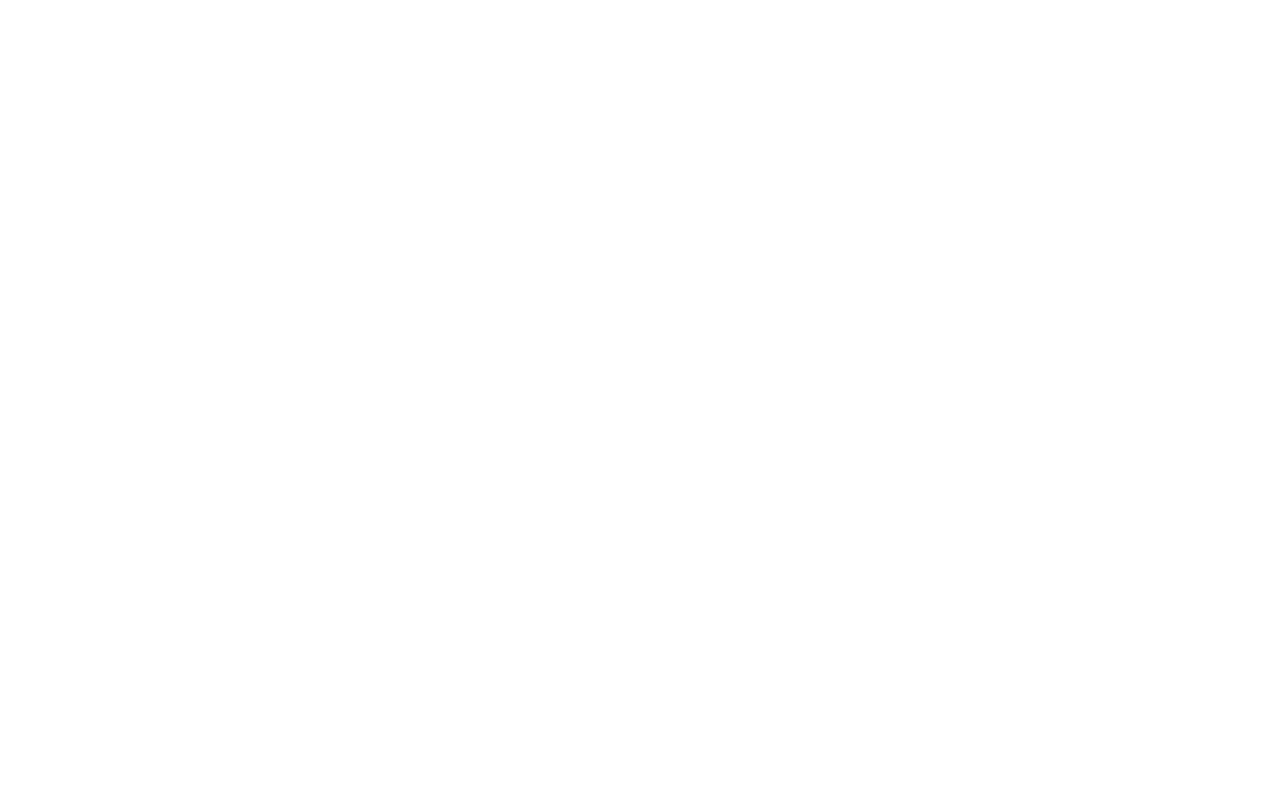
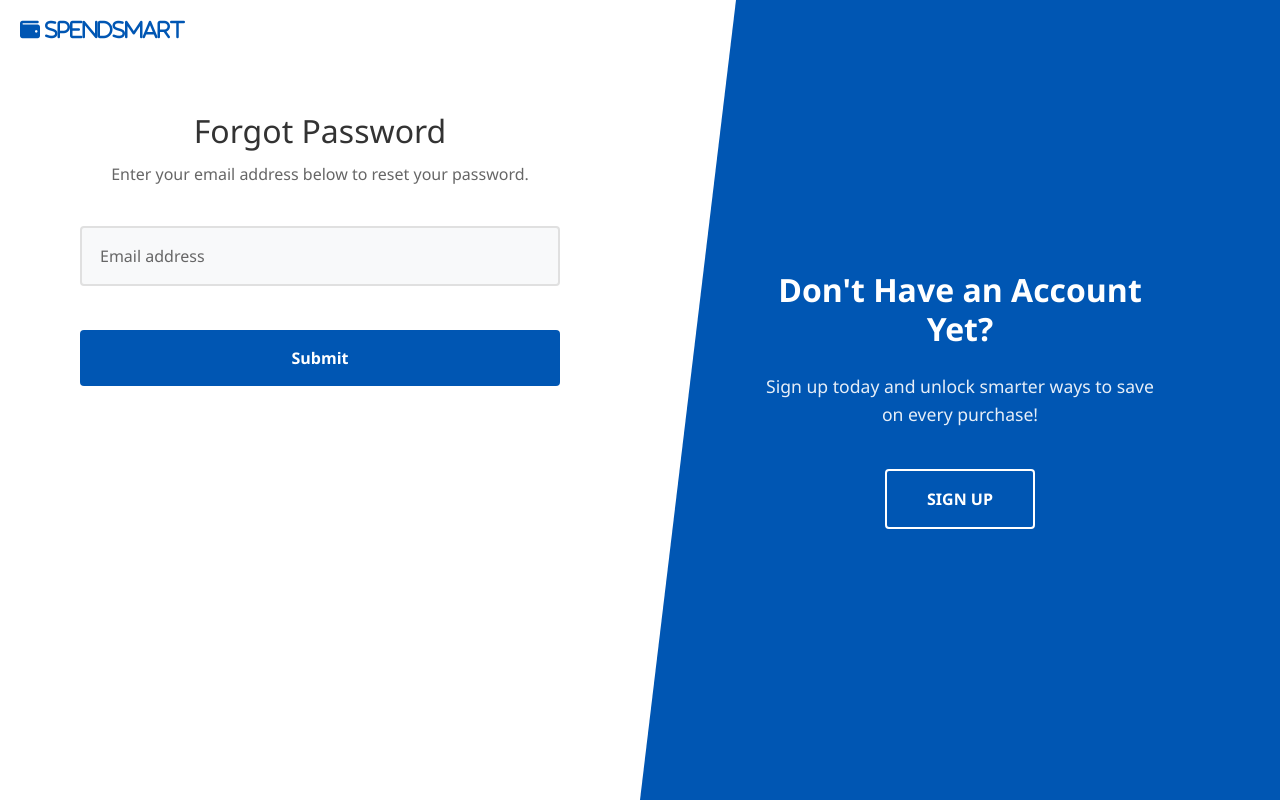
Before and after one commit to suhaib-mousa/SpendSmart.github.io, a React (Vite) app: page /forgot-password in a window 1280 px wide. Before the commit this address had no page. Built offline with nearby package versions, Linux system fonts and the light colour scheme.

Commit message:
Create Forgot Password Page

```diff
--- a/src/App.jsx
+++ b/src/App.jsx
@@ -9,6 +9,7 @@ import Tips from "./pages/Tips";
 import CategoryPage from "./pages/CategoryPage";
 import Login from "./pages/Login";
 import Signup from "./pages/Signup";
+import ForgotPassword from "./pages/ForgotPassword";
 import './styles/global.css';
 
 function App() {
@@ -17,6 +18,7 @@ function App() {
       <Routes>
         <Route path="/login" element={<Login />} />
         <Route path="/signup" element={<Signup />} />
+        <Route path="/forgot-password" element={<ForgotPassword />} />
         <Route path="/" element={
           <>
             <Navbar />
--- /dev/null
+++ b/src/pages/ForgotPassword.jsx
@@ -0,0 +1,54 @@
+import React from 'react';
+import { Link } from 'react-router-dom';
+import '../styles/Auth.css';
+
+function ForgotPassword() {
+  return (
+    <div className="auth-container">
+      <div className="login auth-form-side">
+        <div className="auth-logo">
+          <Link to="/">
+            <i className="fa-solid fa-wallet"> SpendSmart</i>
+          </Link>
+        </div>
+
+        <div className="auth-form-container">
+          <div className="auth-title">
+            <h1>Forgot Password</h1>
+            <p>Enter your email address below to reset your password.</p>
+          </div>
+
+          <form className="auth-form">
+            <div className="form-group">
+              <input
+                type="email"
+                className="form-control"
+                id="email"
+                placeholder=" "
+              />
+              <label className="form-label" htmlFor="email">Email address</label>
+            </div>
+
+            <button type="submit" className="submit-button">
+              Submit
+            </button>
+          </form>
+        </div>
+      </div>
+
+      <div className="signup auth-cta-side">
+        <div className="auth-cta-content">
+          <h2 className="auth-cta-title">Don't Have an Account Yet?</h2>
+          <p className="auth-cta-text">
+            Sign up today and unlock smarter ways to save on every purchase!
+          </p>
+          <Link to="/signup">
+            <button className="cta-button">SIGN UP</button>
+          </Link>
+        </div>
+      </div>
+    </div>
+  );
+}
+
+export default ForgotPassword;
```
